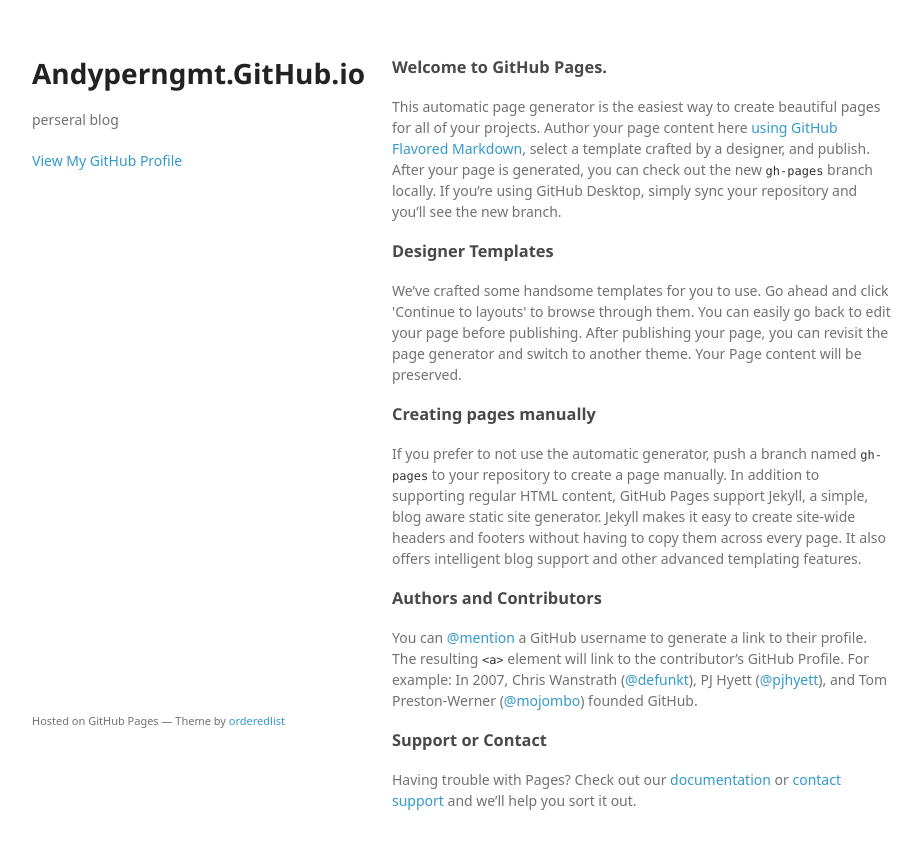
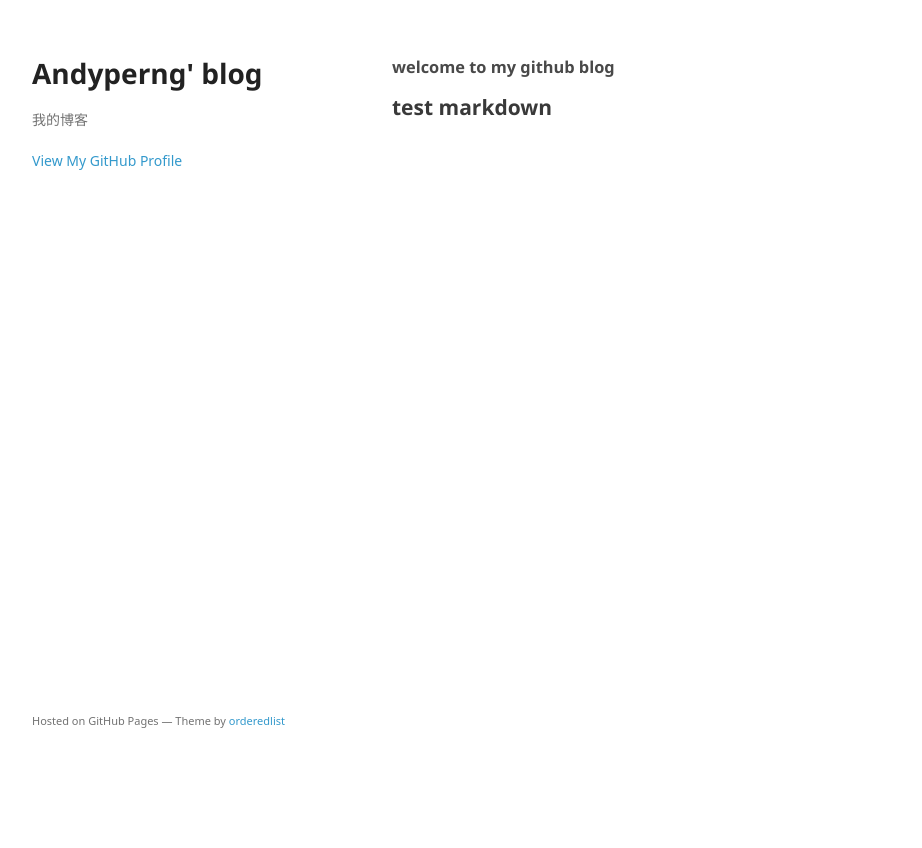
Before and after one commit to andyperngMT/andyperngMT.github.io, a plain HTML site: page index.html in a window 1280 px wide. Shown: the whole page, without its empty margins (178-1100 px from the left). After the commit the page ends 800 px from the top, so only its background shows below. Drawn offline with Linux system fonts and the light colour scheme; a web font is replaced by a local one.

Commit message:
Replace master branch with page content via GitHub

```diff
--- a/index.html
+++ b/index.html
@@ -3,7 +3,7 @@
   <head>
     <meta charset="utf-8">
     <meta http-equiv="X-UA-Compatible" content="chrome=1">
-    <title>Andyperngmt.GitHub.io by andyperngMT</title>
+    <title>Andyperng&#39; blog by andyperngMT</title>
 
     <link rel="stylesheet" href="stylesheets/styles.css">
     <link rel="stylesheet" href="stylesheets/github-light.css">
@@ -15,8 +15,8 @@
   <body>
     <div class="wrapper">
       <header>
-        <h1>Andyperngmt.GitHub.io</h1>
-        <p>perseral blog</p>
+        <h1>Andyperng&#39; blog</h1>
+        <p>我的博客</p>
 
 
         <p class="view"><a href="https://github.com/andyperngMT">View My GitHub Profile</a></p>
@@ -24,29 +24,10 @@
       </header>
       <section>
         <h3>
-<a id="welcome-to-github-pages" class="anchor" href="#welcome-to-github-pages" aria-hidden="true"><span class="octicon octicon-link"></span></a>Welcome to GitHub Pages.</h3>
+<a id="welcome-to-my-github-blog" class="anchor" href="#welcome-to-my-github-blog" aria-hidden="true"><span class="octicon octicon-link"></span></a>welcome to my github blog</h3>
 
-<p>This automatic page generator is the easiest way to create beautiful pages for all of your projects. Author your page content here <a href="https://guides.github.com/features/mastering-markdown/">using GitHub Flavored Markdown</a>, select a template crafted by a designer, and publish. After your page is generated, you can check out the new <code>gh-pages</code> branch locally. If you’re using GitHub Desktop, simply sync your repository and you’ll see the new branch.</p>
-
-<h3>
-<a id="designer-templates" class="anchor" href="#designer-templates" aria-hidden="true"><span class="octicon octicon-link"></span></a>Designer Templates</h3>
-
-<p>We’ve crafted some handsome templates for you to use. Go ahead and click 'Continue to layouts' to browse through them. You can easily go back to edit your page before publishing. After publishing your page, you can revisit the page generator and switch to another theme. Your Page content will be preserved.</p>
-
-<h3>
-<a id="creating-pages-manually" class="anchor" href="#creating-pages-manually" aria-hidden="true"><span class="octicon octicon-link"></span></a>Creating pages manually</h3>
-
-<p>If you prefer to not use the automatic generator, push a branch named <code>gh-pages</code> to your repository to create a page manually. In addition to supporting regular HTML content, GitHub Pages support Jekyll, a simple, blog aware static site generator. Jekyll makes it easy to create site-wide headers and footers without having to copy them across every page. It also offers intelligent blog support and other advanced templating features.</p>
-
-<h3>
-<a id="authors-and-contributors" class="anchor" href="#authors-and-contributors" aria-hidden="true"><span class="octicon octicon-link"></span></a>Authors and Contributors</h3>
-
-<p>You can <a href="https://github.com/blog/821" class="user-mention">@mention</a> a GitHub username to generate a link to their profile. The resulting <code>&lt;a&gt;</code> element will link to the contributor’s GitHub Profile. For example: In 2007, Chris Wanstrath (<a href="https://github.com/defunkt" class="user-mention">@defunkt</a>), PJ Hyett (<a href="https://github.com/pjhyett" class="user-mention">@pjhyett</a>), and Tom Preston-Werner (<a href="https://github.com/mojombo" class="user-mention">@mojombo</a>) founded GitHub.</p>
-
-<h3>
-<a id="support-or-contact" class="anchor" href="#support-or-contact" aria-hidden="true"><span class="octicon octicon-link"></span></a>Support or Contact</h3>
-
-<p>Having trouble with Pages? Check out our <a href="https://help.github.com/pages">documentation</a> or <a href="https://github.com/contact">contact support</a> and we’ll help you sort it out.</p>
+<h2>
+<a id="test-markdown" class="anchor" href="#test-markdown" aria-hidden="true"><span class="octicon octicon-link"></span></a>test markdown</h2>
       </section>
       <footer>
         <p><small>Hosted on GitHub Pages &mdash; Theme by <a href="https://github.com/orderedlist">orderedlist</a></small></p>
```
Also changed, not shown: params.json (+1 -1 lines).
